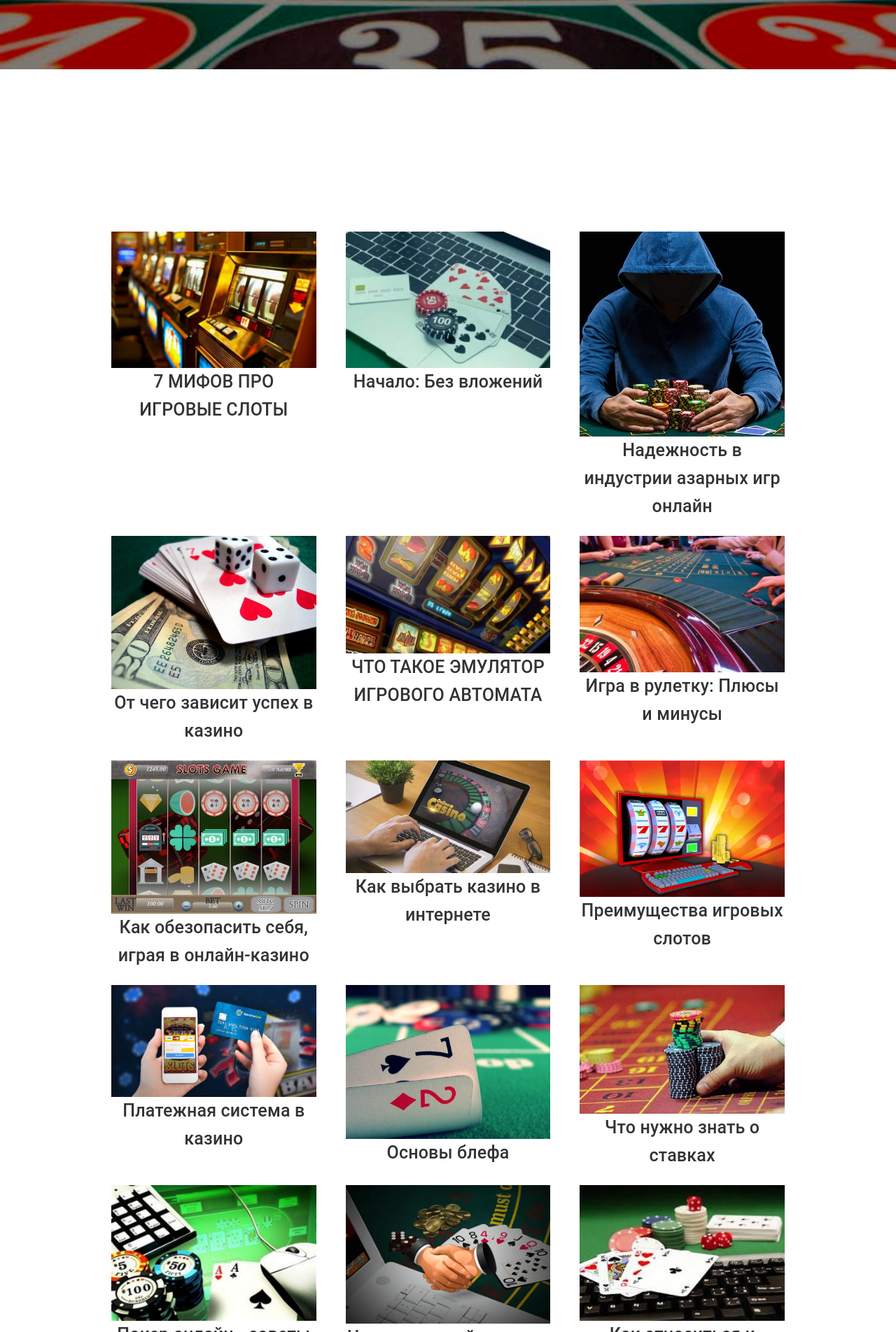
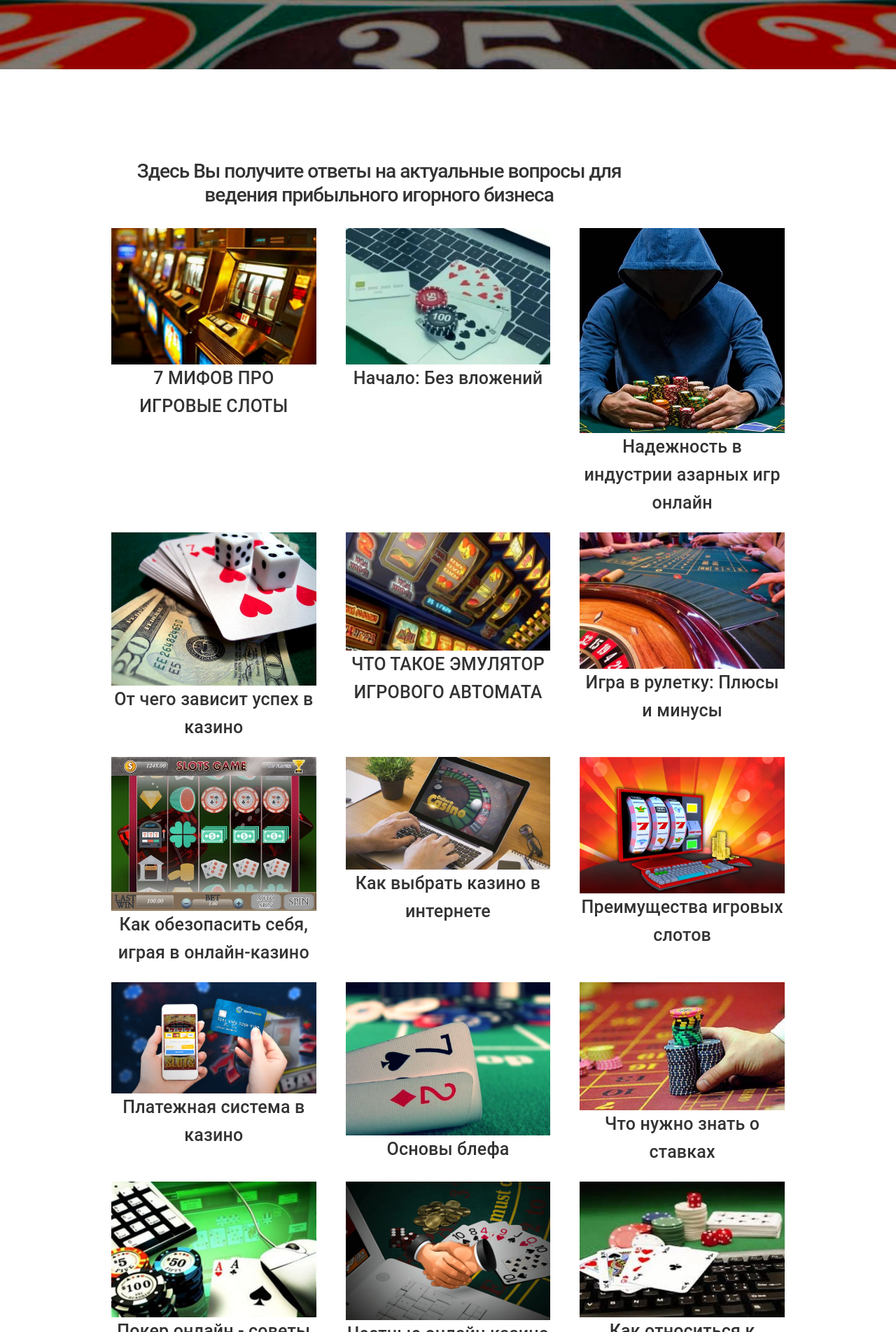
Before and after one commit to alisaklumakova/alisaklumakova.github.io, a Jekyll site: the page built from blog.html, in a window 1280 px wide. Shown: the part 445-2349 px from the top of the page at 70% size. Built offline with Jekyll 4.4.1, drawn with Linux system fonts in a browser that asks for light colours; nearby versions of some CDN libraries.

Commit message:
Update blog.html

```diff
--- a/_layouts/blog.html
+++ b/_layouts/blog.html
@@ -15,7 +15,12 @@
         <style type="text/css">
           .cont-des {
             width: 80%;
-
+          }
+          .cont-des  h1 {
+          	font-weight: 500;
+          	font-size: 28px;
+          	color: #333;
+          	text-align: center;
           }
 .post-title {
 font-weight: 500;
```
